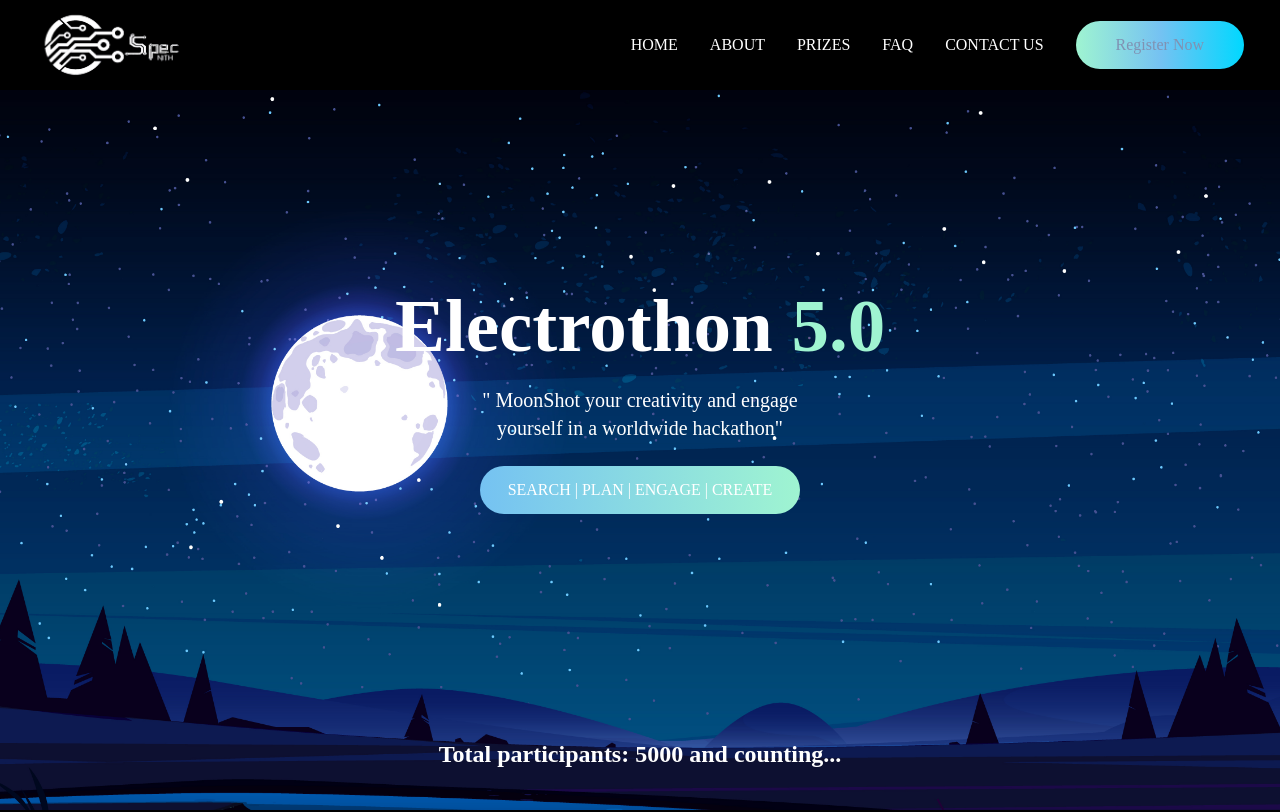
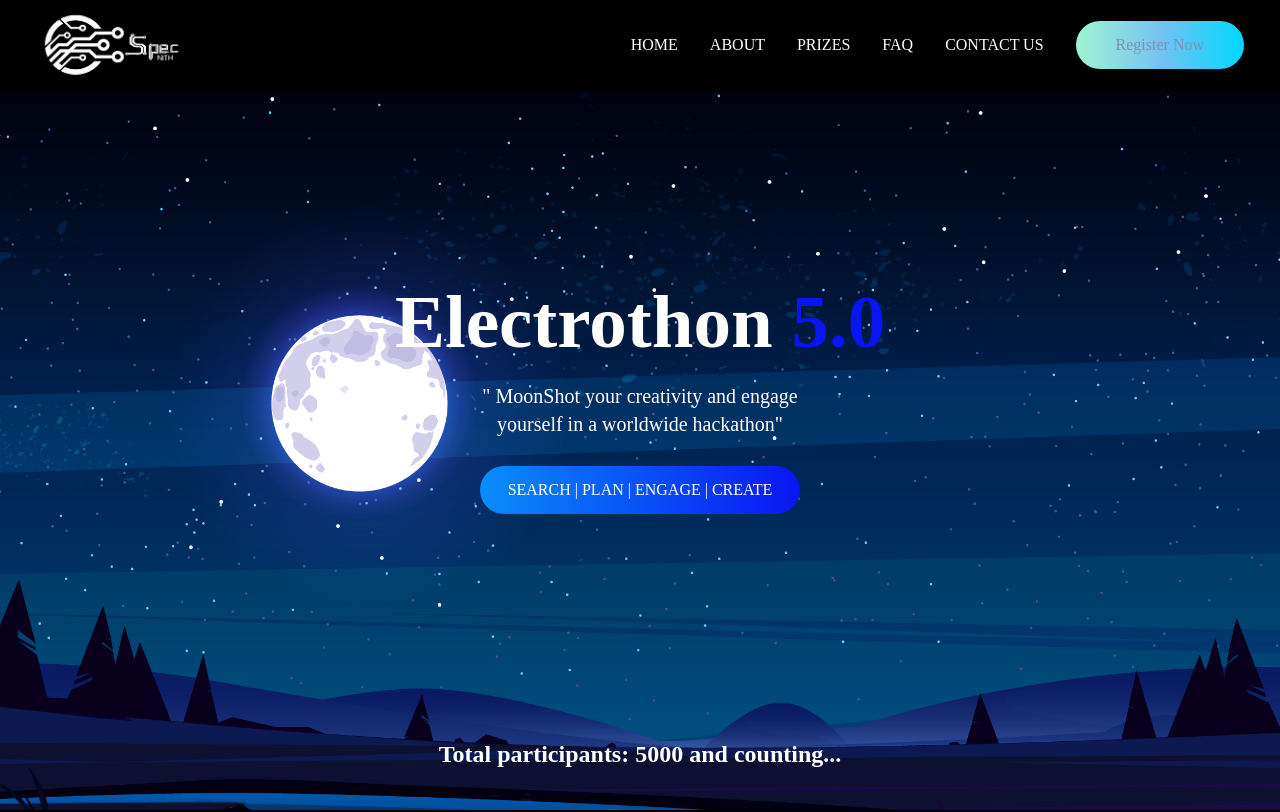
Before and after one commit to samadeep/tailwind-spec, a React (Create React App) app: page / in a window 1280 px wide. Shown: the top 812 px of the page. Built offline with nearby package versions, Linux system fonts and the light colour scheme; the HTML template or start-up script is replaced by a standard one.

Commit message:
color change

```diff
--- a/package.json
+++ b/package.json
@@ -21,6 +21,7 @@
     "react-scripts": "5.0.1",
     "react-scroll": "^1.8.7",
     "redux": "^4.2.0",
+    "tailwind": "^4.0.0",
     "web-vitals": "^2.1.4"
   },
   "scripts": {
--- a/src/components/UI/Hero.jsx
+++ b/src/components/UI/Hero.jsx
@@ -13,7 +13,9 @@ export default function Hero() {
       />
 
       <div className="w-full h-[90%] flex flex-col justify-center items-center text-white px-4 text-center">
-        <h1 className="text-[75px]">Electrothon  <span className="blue">5.0</span> </h1>
+        <h1 className="text-[75px]">
+          Electrothon <span className="blue">5.0</span>{" "}
+        </h1>
         <br />
 
         <p className="text-xl py-4 text-center">
@@ -21,7 +23,7 @@ export default function Hero() {
           <br /> yourself in a worldwide hackathon"
         </p>
         <div>
-          <button className="m-2">SEARCH | PLAN | ENGAGE | CREATE </button>
+          <button className="m-3">SEARCH | PLAN | ENGAGE | CREATE </button>
         </div>
       </div>
       <div>
--- a/src/index.css
+++ b/src/index.css
@@ -5,8 +5,8 @@
 @import url("https://fonts.googleapis.com/css2?family=Kanit:wght@100;200;300;400;500;600;700;800;900&display=swap");
 
 :root {
-  --primary-blue: #9ff4d1;
-  --primary-purple: #75c2f2;
+  --primary-blue: #0915f2;
+  --primary-purple: #098dfa;
 }
 
 .blue {
```
Also changed, not shown: 2 other files (tests, documents, lock files or other folders).
